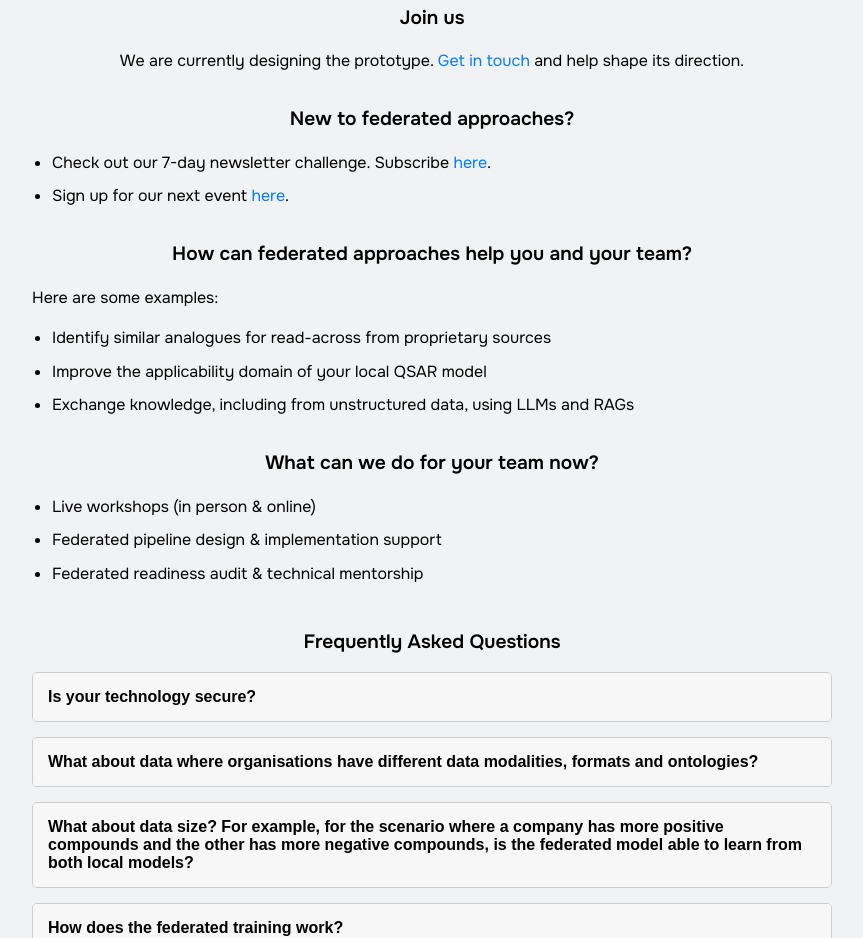
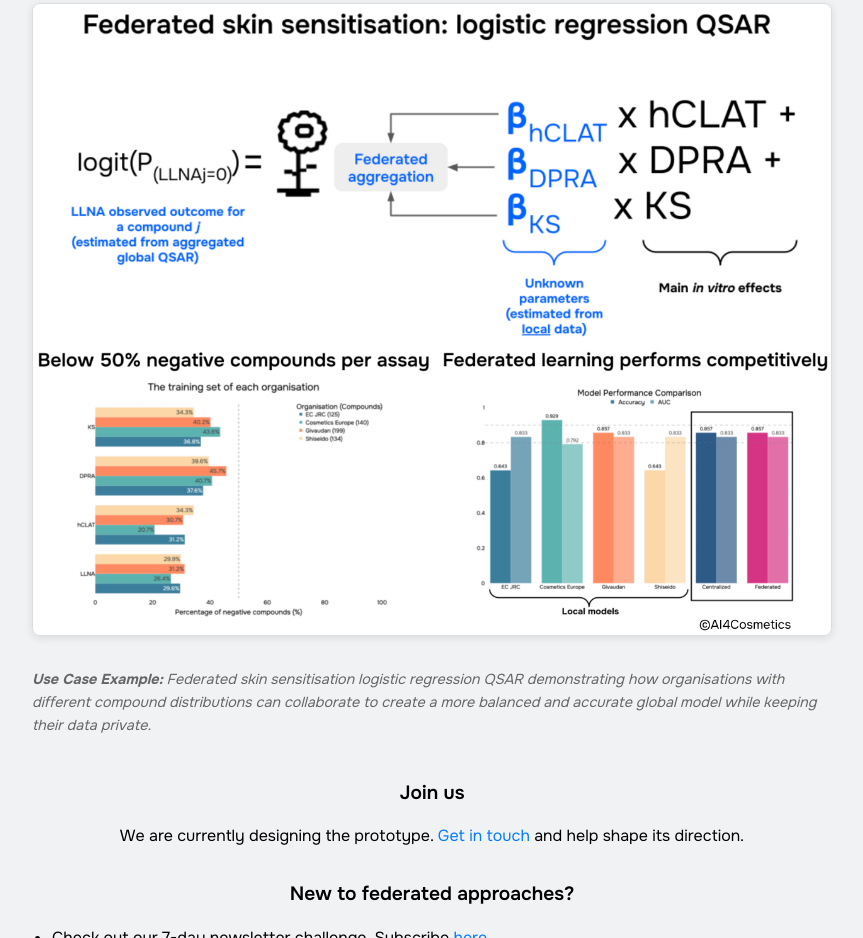
Before and after one commit to ai4cosmetics/fl-chemsafe-website, a plain HTML site: page index.html in a window 1280 px wide. Shown: the part 528-1466 px from the top of the page, without its empty margins (208-1071 px from the left). Drawn offline with Linux system fonts and the light colour scheme.

Commit message:
Updated index.html
Updated index.html

```diff
--- a/index.html
+++ b/index.html
@@ -155,6 +155,31 @@
       font-weight: 400;
     }
 
+    .use-case-image {
+      margin: 30px 0;
+      text-align: center;
+    }
+
+    .case-study-img {
+      max-width: 100%;
+      height: auto;
+      border: 1px solid #ddd;
+      border-radius: 8px;
+      box-shadow: 0 2px 8px rgba(0, 0, 0, 0.1);
+      margin-bottom: 15px;
+    }
+
+    .image-caption {
+      font-size: 0.9rem;
+      color: #666;
+      font-style: italic;
+      margin: 10px 0;
+      text-align: left;
+      max-width: 800px;
+      margin-left: auto;
+      margin-right: auto;
+    }
+
     @media (max-width: 600px) {
       h1 {
         font-size: 2rem;
@@ -191,6 +216,14 @@
         Our goal is to facilitate knowledge transfer and privacy-preserved collaborations for comprehensive and better informed decision-making, contributing to the real-world adoption of New Approach Methodologies for Next Generation Risk Assessment.
       </p>
     </div>
+
+    <div class="use-case-image">
+      <img src="images/usecase_fl-chemsafe.png" alt="Federated skin sensitisation QSAR use case" class="case-study-img">
+      <p class="image-caption">
+        <strong>Use Case Example:</strong> Federated skin sensitisation logistic regression QSAR demonstrating how organisations with different compound distributions can collaborate to create a more balanced and accurate global model while keeping their data private.
+      </p>
+    </div>
+
     <div class="content">
       <h2>Join us</h2>
       <p class="centered-paragraph">
```
Also changed, not shown: images/usecase_fl-chemsafe.png (added).
